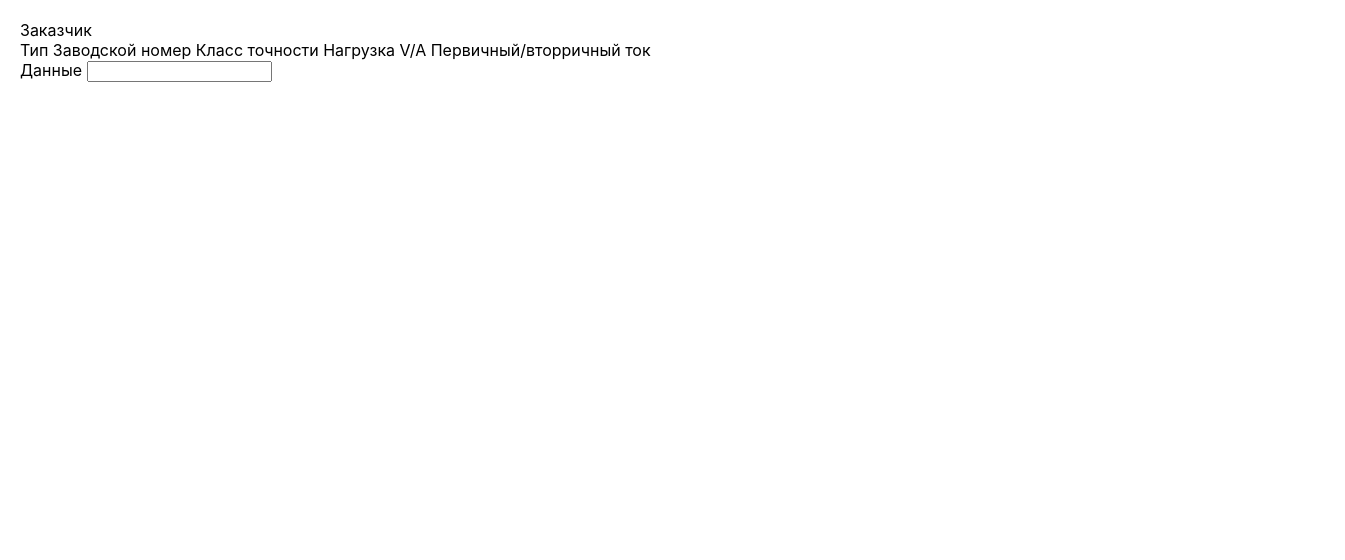
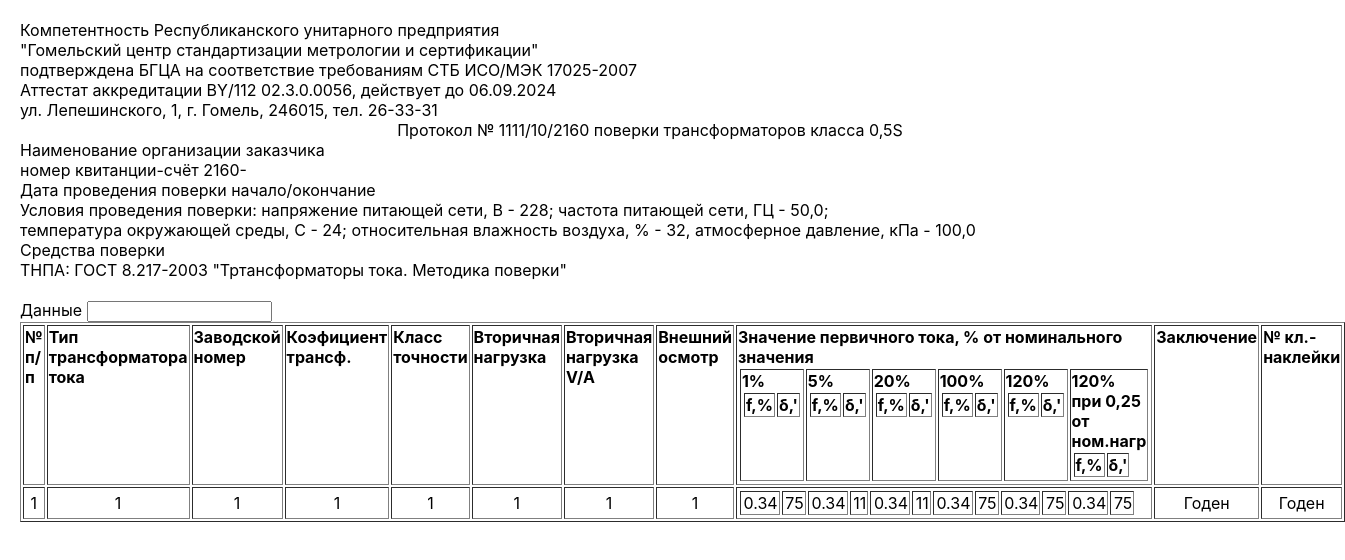
Before and after one commit to Roman160784/report, a React (Create React App) app: page / in a window 1280 px wide. Shown: the top 560 px of the page, 1345 px wide, since content can reach past the window. Built offline with nearby package versions, Linux system fonts and the light colour scheme.

Commit message:
add some components

```diff
--- a/src/index.tsx
+++ b/src/index.tsx
@@ -3,14 +3,18 @@ import ReactDOM from 'react-dom/client';
 import './index.css';
 import App from './App';
 import reportWebVitals from './reportWebVitals';
+import { Provider } from 'react-redux';
+import { store } from './redux/store';
 
 const root = ReactDOM.createRoot(
   document.getElementById('root') as HTMLElement
 );
-root.render(
+root.render(<Provider store={store}>
   <React.StrictMode>
     <App />
+
   </React.StrictMode>
+  </Provider>
 );
 
 // If you want to start measuring performance in your app, pass a function
--- /dev/null
+++ b/src/main/report/report.module.css
@@ -0,0 +1,3 @@
+.reportNumber{
+    text-align: center
+}
--- a/src/main/report/report.tsx
+++ b/src/main/report/report.tsx
@@ -1,7 +1,8 @@
 
 import React from 'react';
 import { DataInput } from '../../common/input/dataInput';
-
+import { TransformersData } from '../transformersData/transformersData';
+import classes from './report.module.css'
 
 export const Report = () => {
 
@@ -14,17 +15,49 @@ export const Report = () => {
     return (
         <div>
             <div>
-            Заказчик
-
+                Компетентность Республиканского унитарного предприятия
+                <br />
+                "Гомельский центр стандартизации метрологии и сертификации"
+                <br />
+                подтверждена БГЦА на соответствие требованиям СТБ ИСО/МЭК 17025-2007
+                <br />
+                Аттестат аккредитации BY/112 02.3.0.0056, действует до 06.09.2024
+                <br />
+                ул. Лепешинского, 1, г. Гомель, 246015, тел. 26-33-31
             </div>
-            Тип
-            Заводской номер
-            Класс точности
-            Нагрузка V/A
-            Первичный/вторричный ток
+            <div className={classes.reportNumber}>
+                Протокол № 1111/10/2160 поверки трансформаторов класса 0,5S
+                </div>
+                <div>
+                   Наименование организации заказчика
+                </div>
+                <div>
+                    номер квитанции-счёт 2160-
+                </div>
+                <div>
+                    Дата проведения поверки начало/окончание
+                </div>
+            <div>
+            Условия проведения поверки: напряжение питающей сети, В - 228; частота питающей сети, ГЦ - 50,0;
+            <br />
+            температура окружающей среды, С - 24; относительная влажность воздуха, % - 32, атмосферное давление, кПа - 100,0
+            </div>
+            <div>
+                Средства поверки
+            </div>
+            <div>
+                ТНПА: ГОСТ 8.217-2003 "Тртансформаторы тока. Методика поверки"
+            </div>
+            <div>
             <br />
            Данные <DataInput setData={ seveData}   />
             <br />
+            </div>
+            <div>
+                <TransformersData/>
+            </div>
+
+
 
         </div>
     )
--- /dev/null
+++ b/src/main/transformersData/transformerData.module.css
@@ -0,0 +1,22 @@
+.number{
+    width: 20px;
+    height: 20px;
+    border: 2px solid black;
+}
+.type{
+    width: 20px;
+    height: 20px;
+    border: 2px solid black;
+}
+
+.borderT{
+    border: 2px solid black;
+}
+
+.sizeData{
+    padding-left: 2.7px;
+}
+
+.size{
+    text-align: center;
+}
--- /dev/null
+++ b/src/main/transformersData/transformersData.tsx
@@ -0,0 +1,84 @@
+import React, { ChangeEvent, useState, KeyboardEvent } from 'react';
+import classes from './transformerData.module.css'
+
+
+export const TransformersData = () => {
+    return (
+        <div>
+            <div>
+                <table border={1}>
+
+
+                    <th>№ п/п</th>
+                    <th>Тип трансформатора тока</th>
+                    <th>Заводской номер</th>
+                    <th>Коэфициент трансф.</th>
+                    <th>Класс точности</th>
+                    <th>Вторичная нагрузка</th>
+                    <th>Вторичная нагрузка V/A</th>
+                    <th>Внешний осмотр</th>
+                    <th>Значение первичного тока, % от номинального значения
+                        <th>1%
+                            <th>f,%</th>
+                            <th>δ,'</th>
+                        </th>
+                        <th>5%
+                            <th>f,%</th>
+                            <th>δ,'</th>
+                        </th>
+                        <th>20%
+                            <th>f,%</th>
+                            <th>δ,'</th>
+                        </th>
+                        <th>100%
+                            <th>f,%</th>
+                            <th>δ,'</th>
+                        </th>
+                        <th>120%
+                            <th>f,%</th>
+                            <th>δ,'</th>
+                        </th>
+                        <th>120% при 0,25 от ном.нагр
+                            <th>f,%</th>
+                            <th>δ,'</th>
+                        </th>
+
+                    </th>
+                    <th>Заключение</th>
+                        <th>№ кл.-наклейки</th>
+                    <tr className={classes.size}>
+                        <td>1</td>
+                        <td>1</td>
+                        <td>1</td>
+                        <td>1</td>
+                        <td>1</td>
+                        <td>1</td>
+                        <td>1</td>
+                        <td>1</td>
+                        <td >
+                            <td className={classes.sizeData}>0.34</td>
+                            <td className={classes.sizeData}>75</td>
+                            <td className={classes.sizeData}>0.34</td>
+                            <td className={classes.sizeData}>11</td>
+                            <td className={classes.sizeData}>0.34</td>
+                            <td className={classes.sizeData}>11</td>
+                            <td className={classes.sizeData}>0.34</td>
+                            <td className={classes.sizeData}>75</td>
+                            <td className={classes.sizeData}>0.34</td>
+                            <td className={classes.sizeData}>75</td>
+                            <td className={classes.sizeData}>0.34</td>
+                            <td className={classes.sizeData}>75</td>
+
+                        </td>
+                        <td>Годен</td>
+                        <td>Годен</td>
+                    </tr>
+                </table>
+
+            </div>
+
+            <br />
+
+        </div>
+    )
+}
--- a/src/redux/ReportReducer.ts
+++ b/src/redux/ReportReducer.ts
@@ -9,6 +9,8 @@ export type transformerType = {
     load: string
     current: string
     data: number[]
+    result: string
+    stigma: number
 }
 
 export type RepotReducerType = {
--- a/src/redux/store.ts
+++ b/src/redux/store.ts
@@ -10,4 +10,7 @@ const rootReducer = combineReducers({
 
 export type rootReducerType = ReturnType<typeof rootReducer>
 
-export let store = createStore(rootReducer)
+export const store = createStore(rootReducer)
+
+//@ts-ignore
+window.store = store;
```
